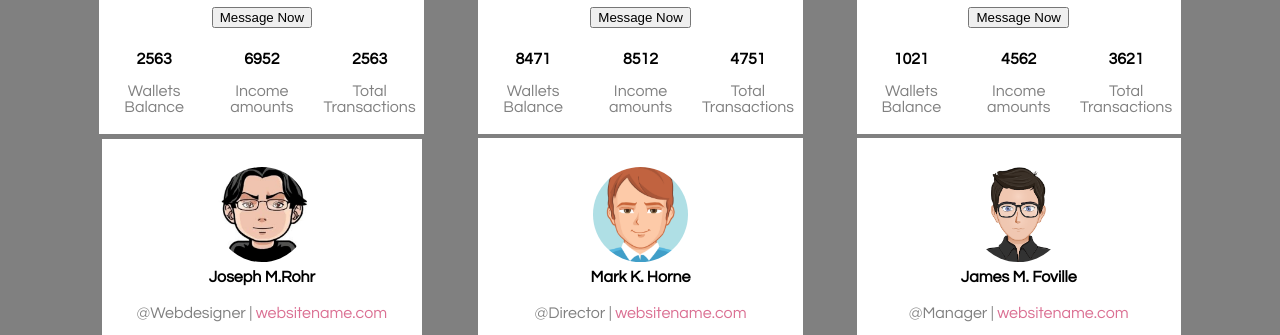
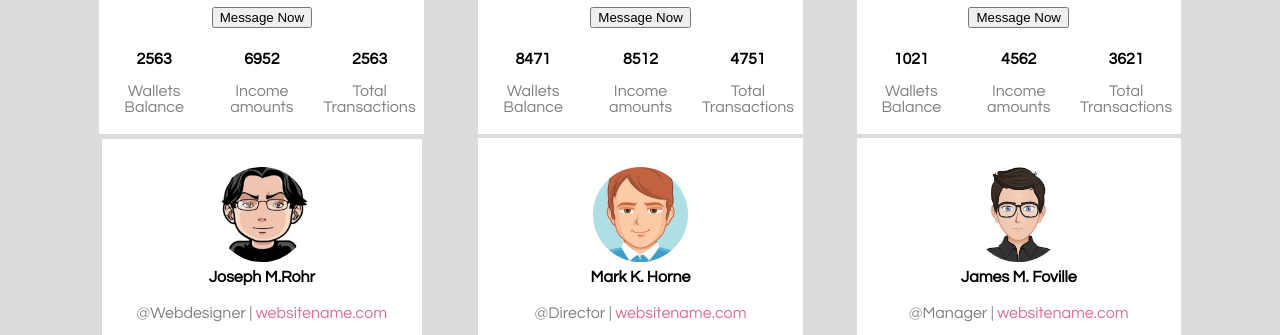
Before and after one commit to Youssef-Harby/HTML-CSS-JS-Tutorial, a plain HTML site: page Project/index.html in a window 1280 px wide. Shown: the part 257-592 px from the top of the page. Drawn offline with Linux system fonts and the light colour scheme.

Commit message:
update page color

```diff
--- a/Project/index.html
+++ b/Project/index.html
@@ -6,7 +6,7 @@
     <meta name="viewport" content="width=device-width, initial-scale=1.0">
     <title>Contacts</title>
 </head>
-<body style="font-family: century gothic; background-color: gray;">
+<body style="font-family: century gothic; background-color: rgb(220, 220, 220);">
     <table align="center" style="width: 90%;">
         <tr>
             <th align="center">
```
